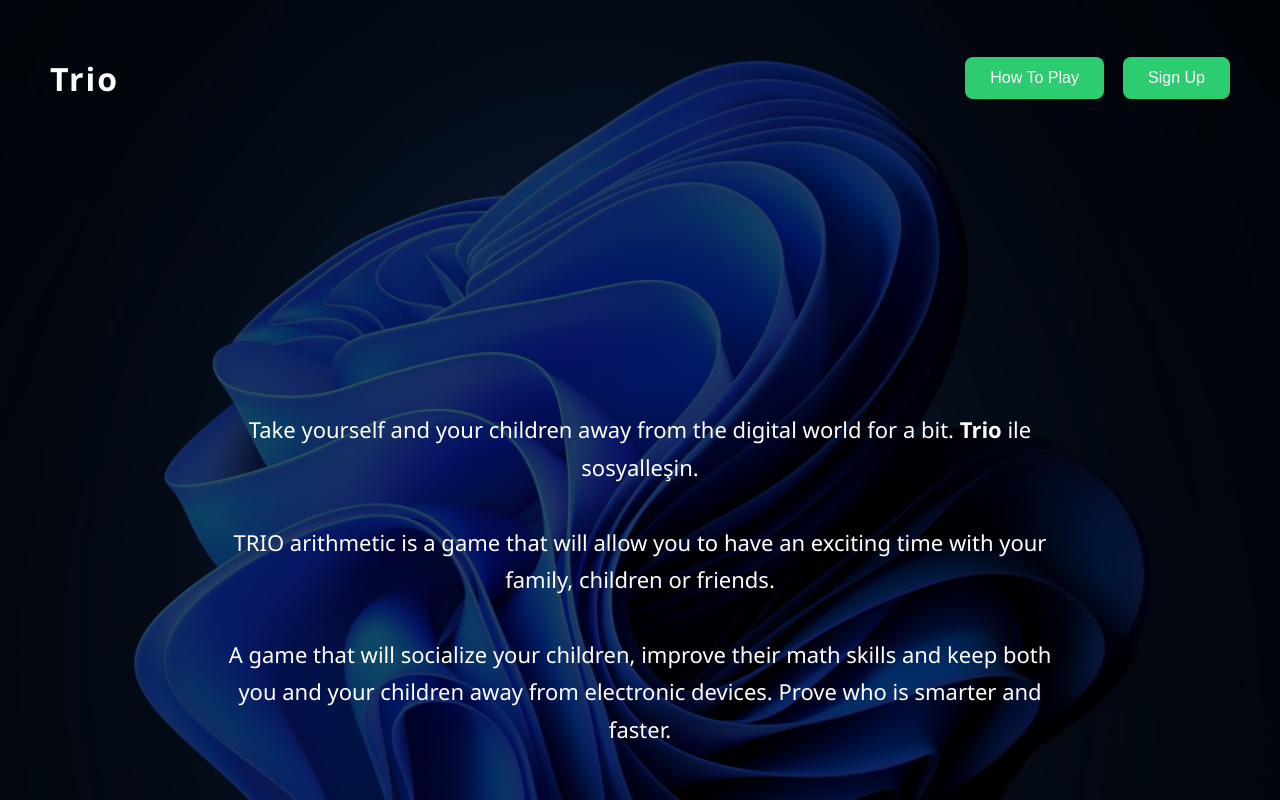
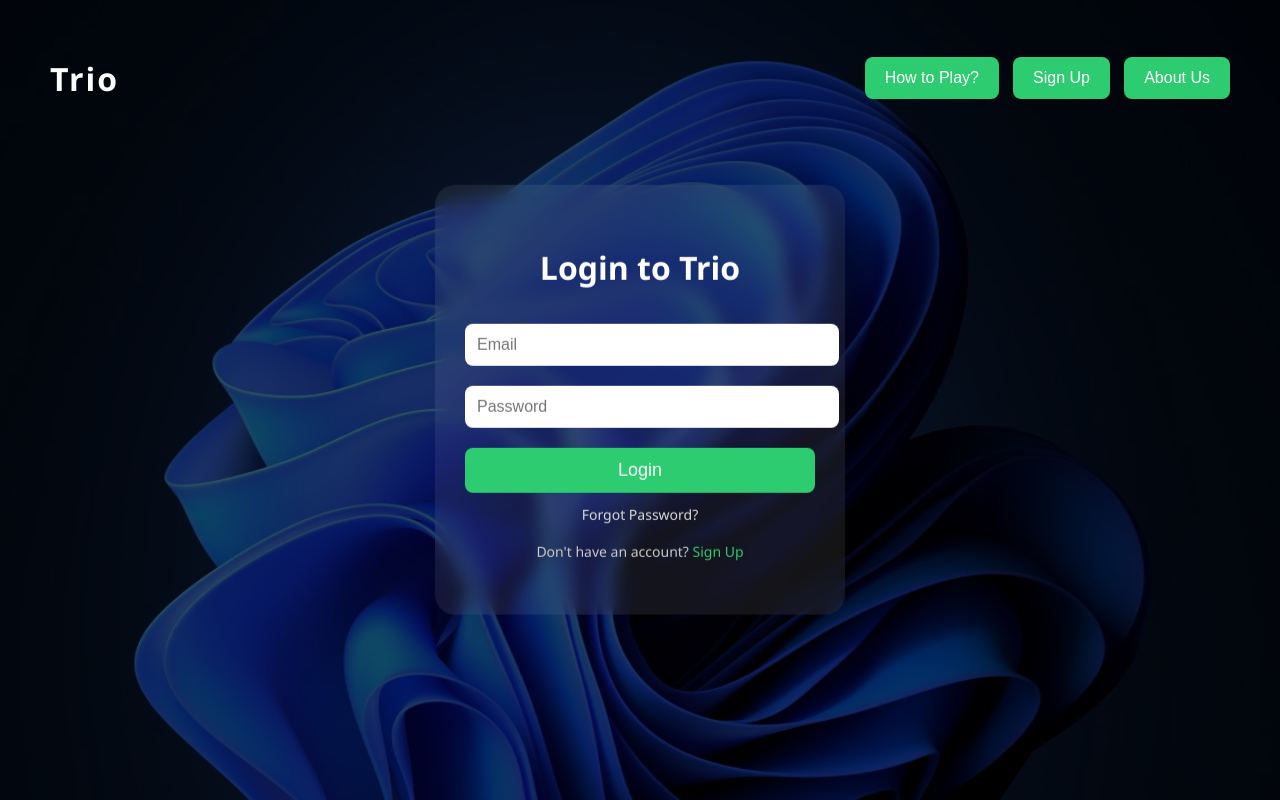
Before and after one commit to hasan-aydinoglu/trio-web-lastVersion, a plain HTML site: page index.html in a window 1280 px wide. Drawn offline with Linux system fonts and the light colour scheme.

Commit message:
Update howtoplay and style files; add About Us page files

```diff
--- /dev/null
+++ b/aboutus.css
@@ -0,0 +1,60 @@
+body {
+    margin: 0;
+    font-family: 'Segoe UI', sans-serif;
+    color: #fff;
+    text-align: center;
+    background: url('images/aboutus.png') no-repeat center center fixed;
+    background-size: cover;
+    animation: fadeIn 1.5s ease;
+  }
+
+  .overlay {
+    width: 100%;
+    height: 100vh;
+    background: rgba(0,0,0,0.6);
+    display: flex;
+    flex-direction: column;
+    justify-content: center;
+    align-items: center;
+    padding: 30px;
+    box-sizing: border-box;
+  }
+
+  .container {
+    max-width: 900px;
+    background-color: rgba(0, 0, 0, 0.7);
+    padding: 40px;
+    border-radius: 16px;
+    box-shadow: 0 4px 15px rgba(0,0,0,0.5);
+  }
+
+  h1 {
+    font-size: 48px;
+    margin-bottom: 20px;
+    color: #2ecc71;
+  }
+
+  p {
+    font-size: 20px;
+    line-height: 1.7;
+    margin-bottom: 40px;
+  }
+
+  .back-button {
+    display: inline-block;
+    padding: 14px 28px;
+    background-color: #2ecc71;
+    color: #fff;
+    text-decoration: none;
+    border-radius: 8px;
+    transition: background 0.3s;
+  }
+
+  .back-button:hover {
+    background-color: #27ae60;
+  }
+
+  @keyframes fadeIn {
+    from {opacity: 0;}
+    to {opacity: 1;}
+  }
--- a/howtoplay.css
+++ b/howtoplay.css
@@ -5,27 +5,15 @@ body {
   text-align: center;
   background: url('images/background2.png') no-repeat center center fixed;
   background-size: cover;
-  overflow-x: hidden;
-  animation: fadeIn 1s ease;
-}
-
-@keyframes fadeIn {
-  0% { opacity: 0; }
-  100% { opacity: 1; }
-}
-
-.overlay {
-  background: rgba(0, 0, 0, 0.75);
-  width: 100%;
-  min-height: 100vh;
-  padding: 50px 0;
-  box-sizing: border-box;
 }
 
 .container {
   max-width: 1000px;
-  margin: 0 auto;
+  margin: 50px auto;
   padding: 20px;
+  background-color: rgba(0, 0, 0, 0.6);
+  border-radius: 16px;
+  animation: fadeIn 1s ease;
 }
 
 h1 {
@@ -37,36 +25,13 @@ h1 {
 p {
   font-size: 20px;
   margin-bottom: 40px;
-  line-height: 1.6;
-}
-
-.image-gallery {
-  display: flex;
-  flex-wrap: wrap;
-  justify-content: center;
-  gap: 30px;
-  padding: 20px 0;
-}
-
-.image-gallery img {
-  width: 280px;
-  border-radius: 16px;
-  box-shadow: 0 8px 24px rgba(0, 0, 0, 0.8);
-  transition: all 0.5s ease;
-  filter: brightness(0.85) saturate(1.1) blur(0.5px);
-}
-
-.image-gallery img:hover {
-  transform: scale(1.06);
-  box-shadow: 0 12px 36px rgba(0, 0, 0, 0.9);
-  filter: brightness(1) saturate(1.3) blur(0);
 }
 
 .back-button {
   display: inline-block;
   margin-top: 50px;
   padding: 15px 30px;
-  background-color: #2ecc71;
+  background-color: #34495e;
   color: #fff;
   text-decoration: none;
   border-radius: 8px;
@@ -74,5 +39,57 @@ p {
 }
 
 .back-button:hover {
-  background-color: #27ae60;
+  background-color: #2c3e50;
 }
+
+/* Oyun tablosu stilleri */
+.game-board {
+  display: grid;
+  grid-template-columns: repeat(7, 50px);
+  gap: 6px;
+  justify-content: center;
+  margin: 30px auto;
+}
+
+.cell {
+  width: 50px;
+  height: 50px;
+  display: flex;
+  justify-content: center;
+  align-items: center;
+  font-size: 22px;
+  font-weight: bold;
+  color: #fff;
+  border-radius: 6px;
+  box-shadow: 0 2px 5px rgba(0,0,0,0.5);
+}
+
+/* Yeni renk tonları */
+.cell.orange {
+  background-color: #e67e22; /* turuncu */
+}
+
+.cell.purple {
+  background-color: #8e44ad; /* mor */
+}
+
+.cell.red {
+  background-color: #c0392b; /* kırmızı */
+}
+
+.cell.yellow {
+  background-color: #f1c40f; /* sarı */
+  color: #000;
+}
+
+/* Fade-in animasyon */
+@keyframes fadeIn {
+  from {
+    opacity: 0;
+    transform: translateY(30px);
+  }
+  to {
+    opacity: 1;
+    transform: translateY(0);
+  }
+}
--- a/index.html
+++ b/index.html
@@ -1,5 +1,5 @@
 <!DOCTYPE html>
-<html lang="tr">
+<html lang="en">
 <head>
   <meta charset="UTF-8">
   <title>Trio Design</title>
@@ -12,16 +12,19 @@
       <nav class="navbar">
         <h2>Trio</h2>
         <div class="menu-buttons">
-          <button onclick="window.location.href='howtoplay.html'">How To Play</button>
+          <button onclick="window.location.href='howtoplay.html'">How to Play?</button>
           <button onclick="window.location.href='register.html'">Sign Up</button>
+          <button onclick="window.location.href='aboutus.html'">About Us</button>
         </div>
       </nav>
 
-      <div class="content">
-        <h1><span></span></h1>
-        <p>Take yourself and your children away from the digital world for a bit. <strong>Trio</strong> ile sosyalleşin.<br><br>
-          TRIO arithmetic is a game that will allow you to have an exciting time with your family, children or friends.<br><br>
-          A game that will socialize your children, improve their math skills and keep both you and your children away from electronic devices. Prove who is smarter and faster.</p>
+      <div class="login-container">
+        <h1>Login to Trio</h1>
+        <input type="email" placeholder="Email">
+        <input type="password" placeholder="Password">
+        <button class="login-btn">Login</button>
+        <a href="#" class="forgot">Forgot Password?</a>
+        <p class="signup-text">Don't have an account? <a href="register.html">Sign Up</a></p>
       </div>
 
     </div>
--- a/style.css
+++ b/style.css
@@ -2,7 +2,6 @@ body {
   margin: 0;
   padding: 0;
   font-family: 'Segoe UI', sans-serif;
-  animation: fadeIn 1.5s ease;
 }
 
 .hero {
@@ -22,7 +21,7 @@ body {
   justify-content: space-between;
   padding: 30px 50px;
   box-sizing: border-box;
-  animation: slideIn 1.5s ease;
+  position: relative;
 }
 
 .navbar {
@@ -35,15 +34,14 @@ body {
   color: #fff;
   font-size: 32px;
   letter-spacing: 2px;
-  animation: titleFade 2s ease;
 }
 
 .menu-buttons button {
   background: #2ecc71;
   color: #fff;
   border: none;
-  padding: 12px 25px;
-  margin-left: 15px;
+  padding: 12px 20px;
+  margin-left: 10px;
   border-radius: 8px;
   font-size: 16px;
   cursor: pointer;
@@ -54,83 +52,77 @@ body {
   background: #27ae60;
 }
 
-.content {
+/* Login Container */
+
+.login-container {
+  position: absolute;
+  top: 50%;
+  left: 50%;
+  transform: translate(-50%, -50%);
+  background: rgba(255,255,255,0.08);
+  padding: 40px 30px;
+  border-radius: 20px;
+  backdrop-filter: blur(8px);
   text-align: center;
   color: #fff;
-  margin-top: 60px;
+  max-width: 350px;
+  width: 100%;
 }
 
-.content h1 {
-  font-size: 80px;
-  margin: 0;
-  animation: titleFade 2s ease;
+.login-container h1 {
+  font-size: 32px;
+  margin-bottom: 25px;
 }
 
-.content h1 span {
-  color: #2ecc71;
+.login-container input {
+  width: 100%;
+  padding: 12px;
+  margin: 10px 0;
+  border: none;
+  border-radius: 8px;
+  font-size: 16px;
 }
 
-.content p {
-  font-size: 22px;
-  margin-top: 30px;
-  line-height: 1.7;
-  max-width: 850px;
-  margin-left: auto;
-  margin-right: auto;
-  animation: fadeIn 2.5s ease;
-}
-
-.gallery {
-  display: flex;
-  flex-wrap: wrap;
-  justify-content: center;
-  margin-top: 40px;
-  gap: 20px;
-}
-
-.gallery img {
-  width: 250px;
-  border-radius: 12px;
-  box-shadow: 0 4px 12px rgba(0,0,0,0.4);
+.login-btn {
+  background: #2ecc71;
+  color: #fff;
+  border: none;
+  padding: 12px;
+  width: 100%;
+  border-radius: 8px;
+  font-size: 18px;
+  cursor: pointer;
+  margin-top: 10px;
   transition: 0.3s ease;
 }
 
-.gallery img:hover {
-  transform: scale(1.05);
+.login-btn:hover {
+  background: #27ae60;
 }
 
-/* Opening fade-in animation */
-@keyframes fadeIn {
-  0% {
-    opacity: 0;
-    transform: scale(1.03);
-  }
-  100% {
-    opacity: 1;
-    transform: scale(1);
-  }
+.forgot {
+  display: block;
+  margin-top: 12px;
+  color: #ddd;
+  text-decoration: none;
+  font-size: 14px;
 }
 
-/* Title slide-in and fade effect */
-@keyframes titleFade {
-  0% {
-    opacity: 0;
-    transform: translateY(-20px);
-  }
-  100% {
-    opacity: 1;
-    transform: translateY(0);
-  }
+.forgot:hover {
+  text-decoration: underline;
 }
 
-/* Container slide-in */
-@keyframes slideIn {
-  0% {
-    opacity: 0;
-    transform: translateY(20px);
-  }
-  100% {
-    opacity: 1;
-    transform: translateY(0);
-  }
+.signup-text {
+  margin-top: 18px;
+  font-size: 14px;
+  color: #ccc;
 }
+
+.signup-text a {
+  color: #2ecc71;
+  text-decoration: none;
+}
+
+.signup-text a:hover {
+  text-decoration: underline;
+}
```
Also changed, not shown: aboutus.html (added, +25 -0 lines), howtoplay.html (+61 -13 lines), images/aboutus.png (added).
